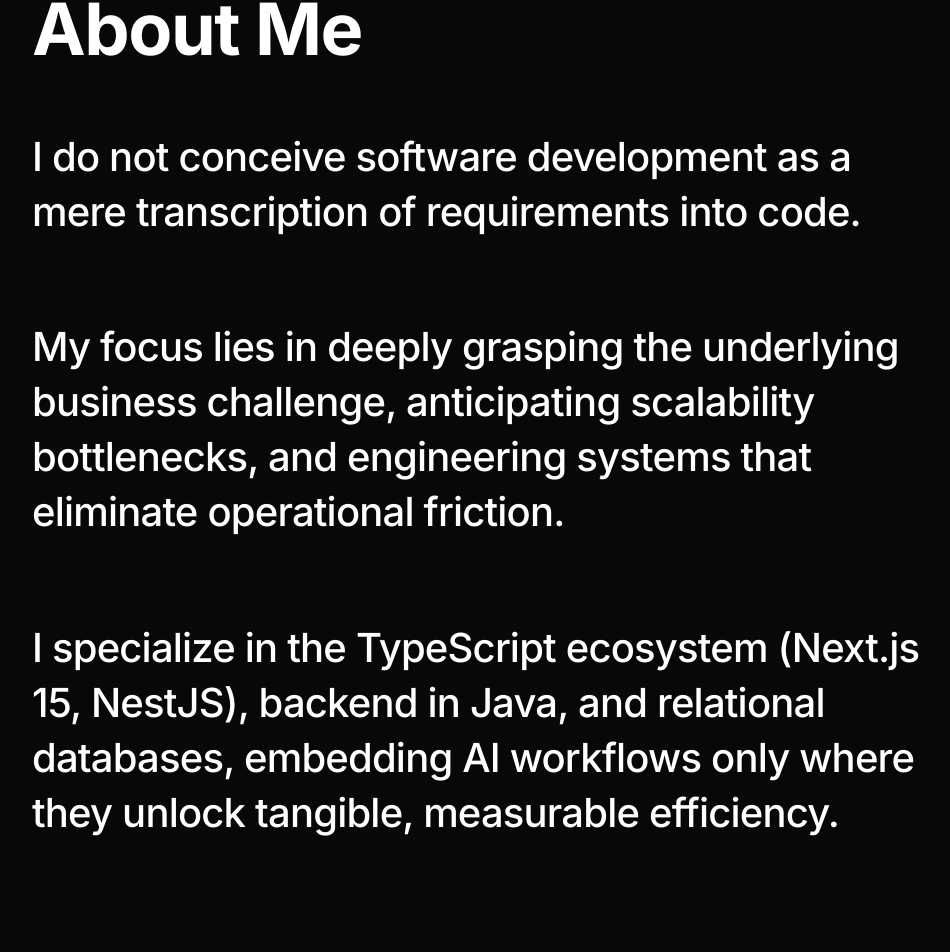
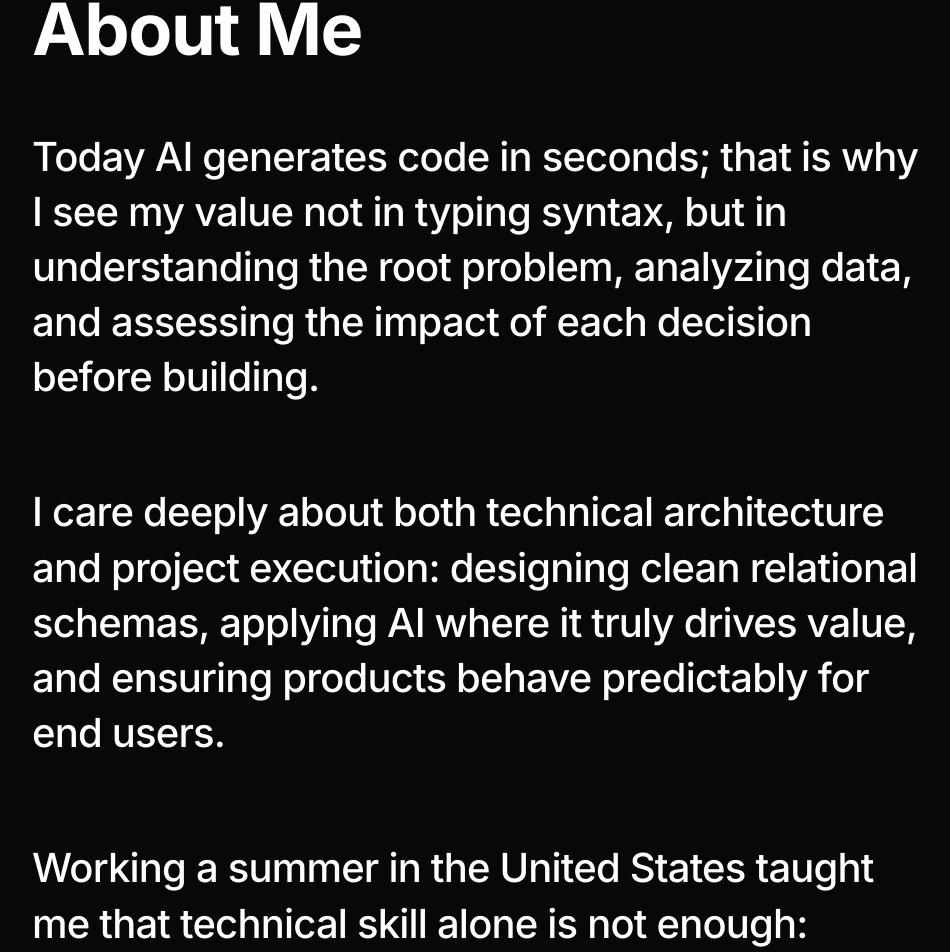
Before and after one commit to Juanda2005123/portfolio, a Next.js app: page / in a window 1280 px wide. Shown: the part 1739-2691 px from the top of the page, without its empty margins (160-1110 px from the left). Built offline with nearby package versions, Linux system fonts and the light colour scheme.

Commit message:
update: refresh About Me manifesto copy

```diff
--- a/src/content/data.ts
+++ b/src/content/data.ts
@@ -58,9 +58,9 @@
     about: {
       title: 'Sobre Mí',
       manifestoParagraphs: [
-        'No concibo el desarrollo de software como una simple transcripción de requerimientos a código.',
-        'Mi enfoque está en entender a fondo el problema de negocio, anticipar los cuellos de botella de escalabilidad y diseñar sistemas que reduzcan la fricción operativa.',
-        'Me especializo en el ecosistema TypeScript (Next.js 15, NestJS), backend en Java y bases de datos relacionales, integrando flujos de inteligencia artificial donde realmente aportan eficiencia tangible.',
+        'Hoy la IA genera código en segundos; por eso veo mi valor no en teclear sintaxis, sino en entender el problema de fondo, analizar los datos y evaluar el impacto de cada decisión antes de construir.',
+        'Me interesa tanto el diseño técnico como la coordinación para hacer realidad un proyecto: estructurar bases de datos limpias, aplicar IA donde realmente aporta valor y asegurar que el producto funcione de forma predecible para el usuario.',
+        'Trabajar por un verano en Estados Unidos me enseñó que la técnica no basta: mantener la calma ante imprevistos, comunicarse con claridad en otro idioma y saber coordinar con un equipo es lo que realmente saca las cosas adelante.',
       ],
     },
     featuredProjects: {
@@ -480,9 +480,9 @@
     about: {
       title: 'About Me',
       manifestoParagraphs: [
-        'I do not conceive software development as a mere transcription of requirements into code.',
-        'My focus lies in deeply grasping the underlying business challenge, anticipating scalability bottlenecks, and engineering systems that eliminate operational friction.',
-        'I specialize in the TypeScript ecosystem (Next.js 15, NestJS), backend in Java, and relational databases, embedding AI workflows only where they unlock tangible, measurable efficiency.',
+        'Today AI generates code in seconds; that is why I see my value not in typing syntax, but in understanding the root problem, analyzing data, and assessing the impact of each decision before building.',
+        'I care deeply about both technical architecture and project execution: designing clean relational schemas, applying AI where it truly drives value, and ensuring products behave predictably for end users.',
+        'Working a summer in the United States taught me that technical skill alone is not enough: staying calm under pressure, communicating with absolute clarity in another language, and coordinating with a multidisciplinary team is what truly delivers results.',
       ],
     },
     featuredProjects: {
```
